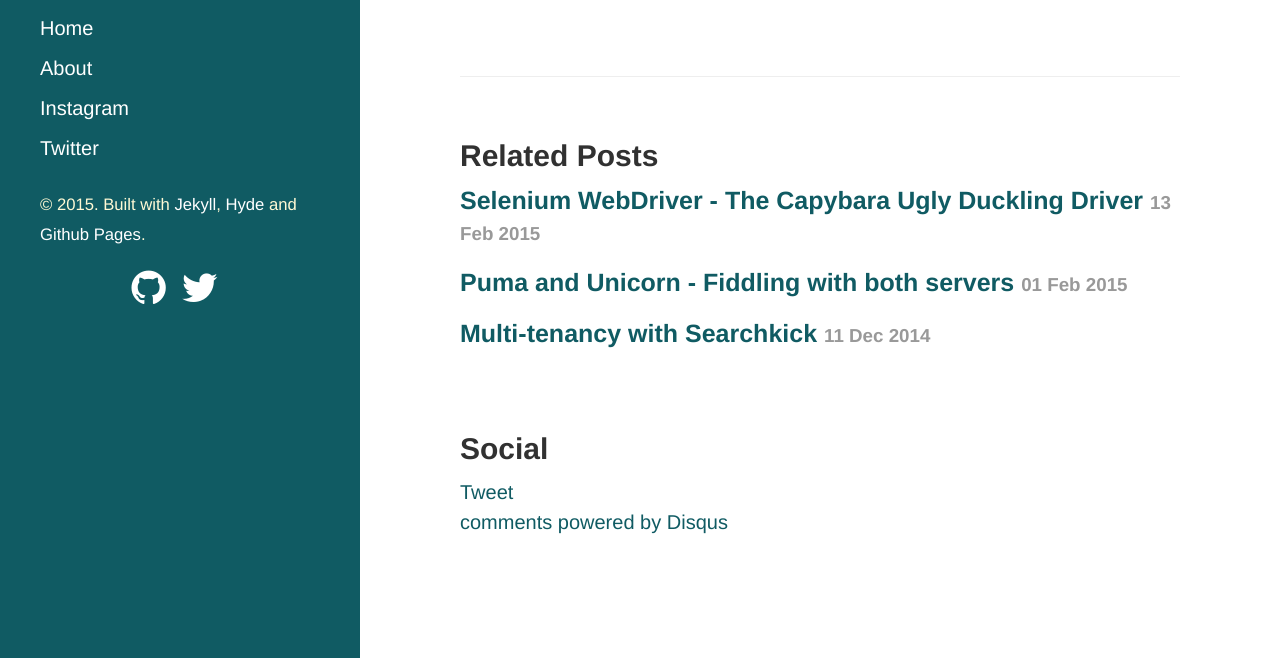
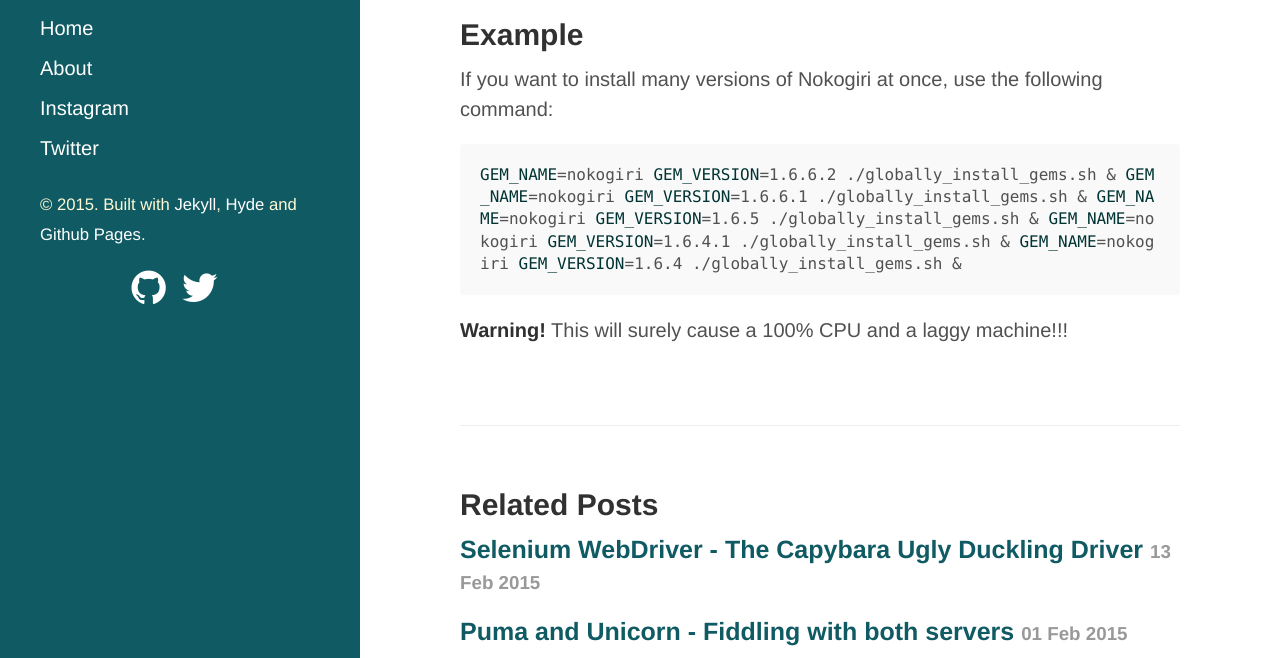
Before and after one commit to tiagoamaro/tiagoamaro.com.br_jekyll, a Jekyll site: the page built from _posts/2015-04-12-rvm-and-global-gemsets.md, in a window 1280 px wide and 900 px high, scrolled down 422 px, cut to the strip 242-900 px from the top of the window. Built offline with Jekyll 4.4.1, drawn with Linux system fonts in a browser that asks for light colours; Markdown is read by kramdown in place of the engine named in the settings; comment, search, counter and statistics services are not loaded.

Commit message:
Updating post with an example

````diff
--- a/_posts/2015-04-12-rvm-and-global-gemsets.md
+++ b/_posts/2015-04-12-rvm-and-global-gemsets.md
@@ -10,3 +10,13 @@ So ok, you can install the gem in your global gemset of your current Ruby versio
 This gist will help you install any gem you like within the global scopes of your rubies in your RVM environment.
 
 {% gist 6f39c056f57c5b75e801 %}
+
+## Example
+
+If you want to install many versions of Nokogiri at once, use the following command:
+
+```bash
+GEM_NAME=nokogiri GEM_VERSION=1.6.6.2 ./globally_install_gems.sh & GEM_NAME=nokogiri GEM_VERSION=1.6.6.1 ./globally_install_gems.sh & GEM_NAME=nokogiri GEM_VERSION=1.6.5 ./globally_install_gems.sh & GEM_NAME=nokogiri GEM_VERSION=1.6.4.1 ./globally_install_gems.sh & GEM_NAME=nokogiri GEM_VERSION=1.6.4 ./globally_install_gems.sh &
+```
+
+**Warning!** This will surely cause a 100% CPU and a laggy machine!!!
````
